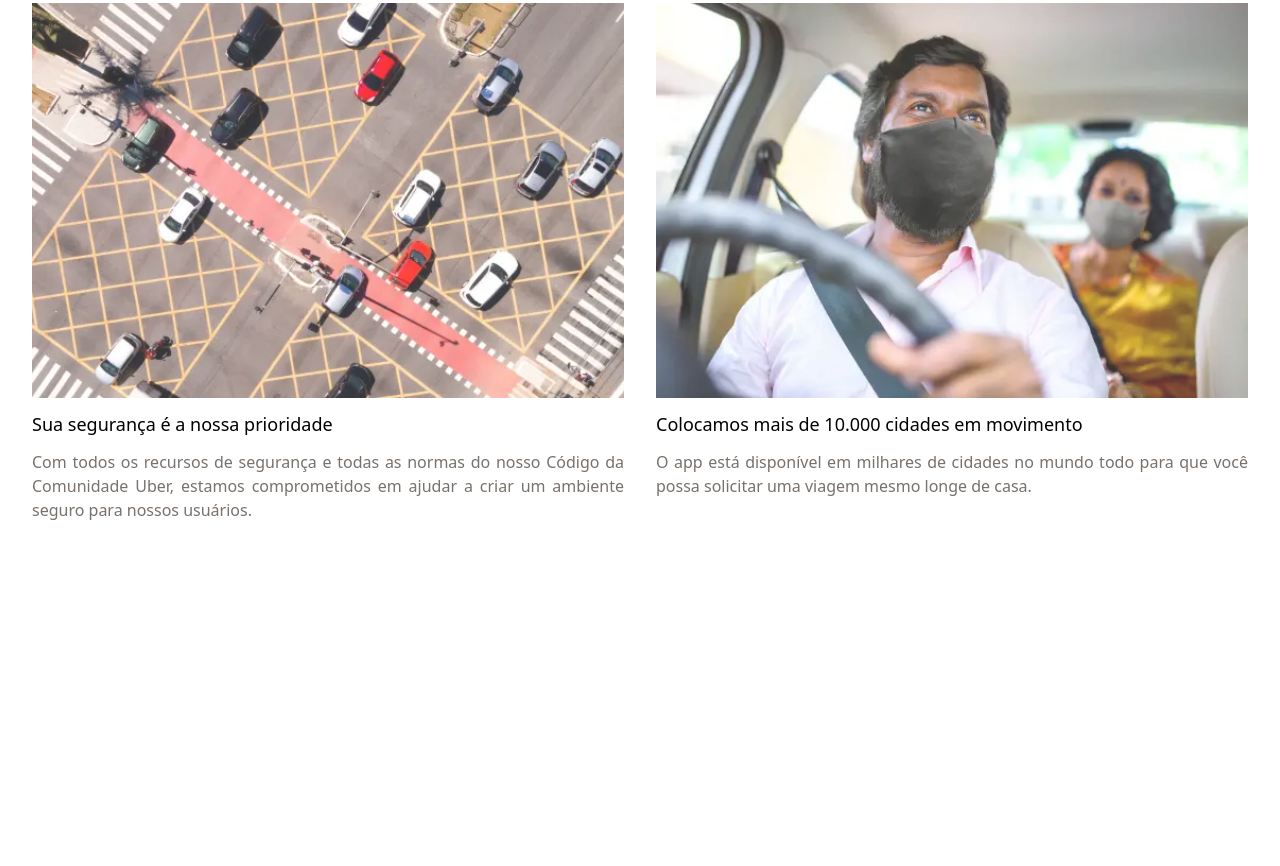
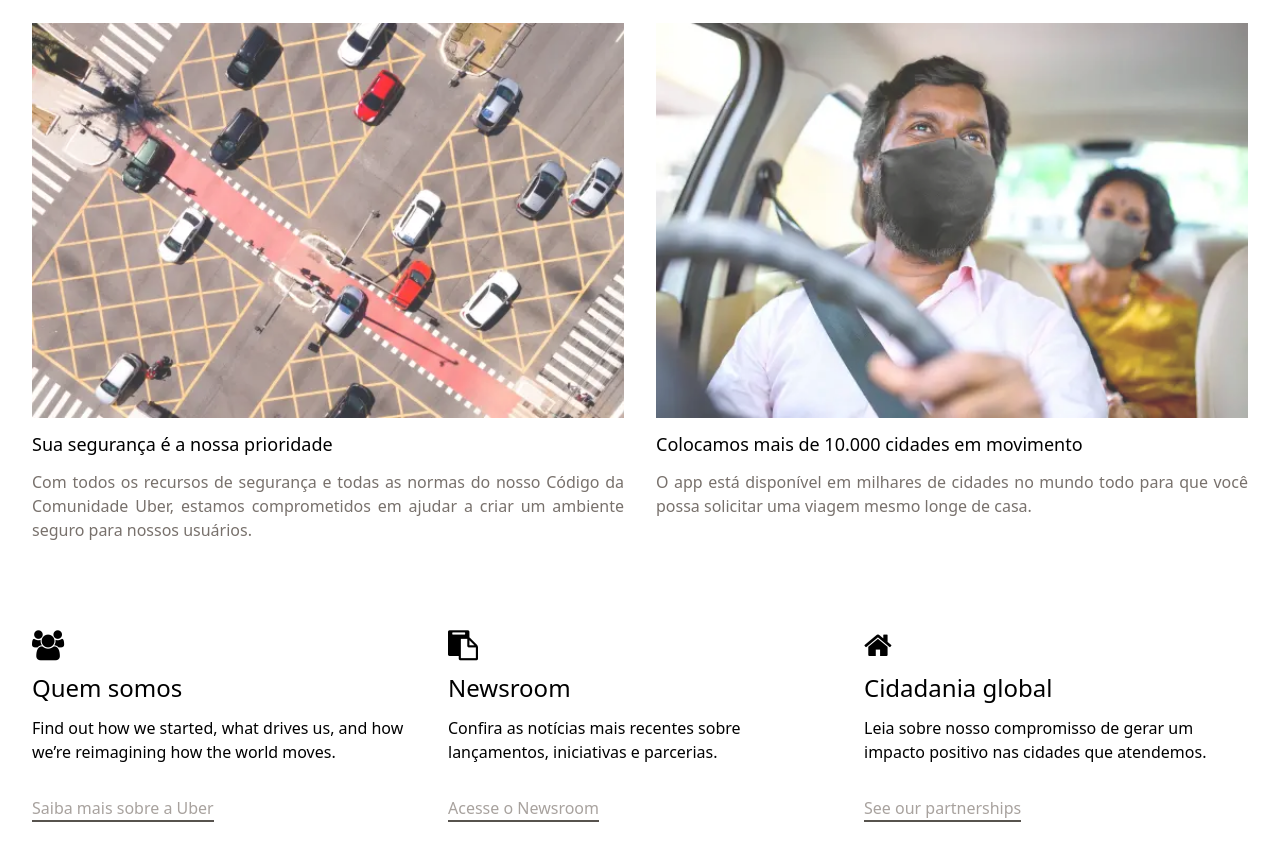
Before and after one commit to Sicuba/clone_uber, a website: page src/index.html in a window 1280 px wide. Shown: the part 1089-1955 px from the top of the page. Before the commit the page ends 1655 px from the top, so only its background shows below. Drawn offline with Linux system fonts and the light colour scheme.

Commit message:
section about

```diff
--- a/src/index.html
+++ b/src/index.html
@@ -95,7 +95,7 @@
 
             <a
               href="#"
-              class="text-slate-600 border-b-2 border-slate-300 self-start pb-2 hover:border-none"
+              class="text-slate-600 border-b-2 border-stone-600 hover:border-stone-200 duration-200 self-start pb-2 "
               >Saiba mais sobre como dirigir e fazer entregas</a
             >
           </div>
@@ -126,13 +126,17 @@
     <!-- Blog section -->
     <div class="w-full py-11 px-8">
       <div class="w-full flex flex-col gap-4 max-w-7xl mx-auto">
-        <h1 class="w-full max-w-2xl sm:text-4xl text-2xl font-bold">
+        <h1 class="w-full max-w-2xl sm:text-4xl text-2xl font-bold mb-5">
           Preocupados com a sua segurança, onde quer que você vá
         </h1>
         <div class="w-full flex flex-col sm:flex-row gap-8">
           <a href="#" class="flex-1">
             <article class="flex flex-col gap-3">
-              <img src="/src/assets/post1.png" alt="" class="opacity-80 hover:opacity-100 hover:scale-95 duration-200" />
+              <img
+                src="/src/assets/post1.png"
+                alt=""
+                class="opacity-80 hover:opacity-100 hover:scale-95 duration-200"
+              />
               <h2 class="text-lg font-medium">
                 Sua segurança é a nossa prioridade
               </h2>
@@ -146,7 +150,11 @@
 
           <a href="#" class="flex-1">
             <article class="flex flex-col gap-3">
-              <img src="/src/assets/post2.png" alt="" class="opacity-80 hover:opacity-100 hover:scale-95 duration-200" />
+              <img
+                src="/src/assets/post2.png"
+                alt=""
+                class="opacity-80 hover:opacity-100 hover:scale-95 duration-200"
+              />
               <h2 class="text-lg font-medium">
                 Colocamos mais de 10.000 cidades em movimento
               </h2>
@@ -160,5 +168,39 @@
       </div>
     </div>
     <!-- End Blog section -->
+
+    <!-- About section -->
+    <div class="w-full py-11 px-8">
+      <div class="w-full max-w-7xl mx-auto grid grid-cols-1 sm:grid-cols-3 gap-8">
+        <article class="flex flex-col gap-3">
+          <i class="fa fa-users" style="font-size: 30px"></i>
+          <h2 class="text-2xl font-medium">Quem somos</h2>
+          <p class="mb-5">
+            Find out how we started, what drives us, and how we’re reimagining
+            how the world moves.
+          </p>
+          <a href="#" class="border-b-2 self-start border-stone-600 hover:border-stone-200 duration-200 text-stone-400">Saiba mais sobre a Uber</a>
+        </article>
+
+        <article class="flex flex-col gap-3">
+          <i class="fa fa-clipboard" style="font-size: 30px"></i>
+          <h2 class="text-2xl font-medium">Newsroom</h2>
+          <p class="mb-5">
+            Confira as notícias mais recentes sobre lançamentos, iniciativas e parcerias.
+          </p>
+          <a href="#" class="border-b-2 self-start border-stone-600 hover:border-stone-200 duration-200 text-stone-400">Acesse o Newsroom</a>
+        </article>
+
+        <article class="flex flex-col gap-3">
+          <i class="fa fa-home" style="font-size: 30px"></i>
+          <h2 class="text-2xl font-medium">Cidadania global</h2>
+          <p class="mb-5">
+            Leia sobre nosso compromisso de gerar um impacto positivo nas cidades que atendemos.
+          </p>
+          <a href="#" class="border-b-2 self-start border-stone-600 hover:border-stone-200 duration-200 text-stone-400">See our partnerships</a>
+        </article>
+      </div>
+    </div>
+    <!-- End About section -->
   </body>
 </html>
```
Also changed, not shown: styles/output.css.
